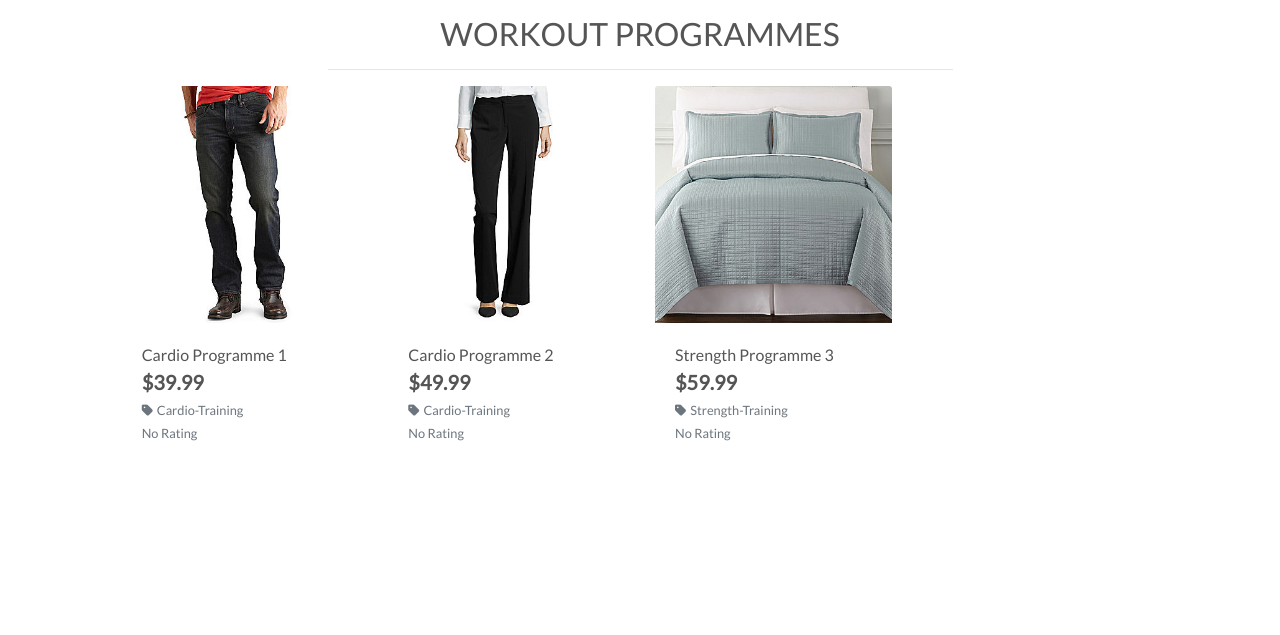
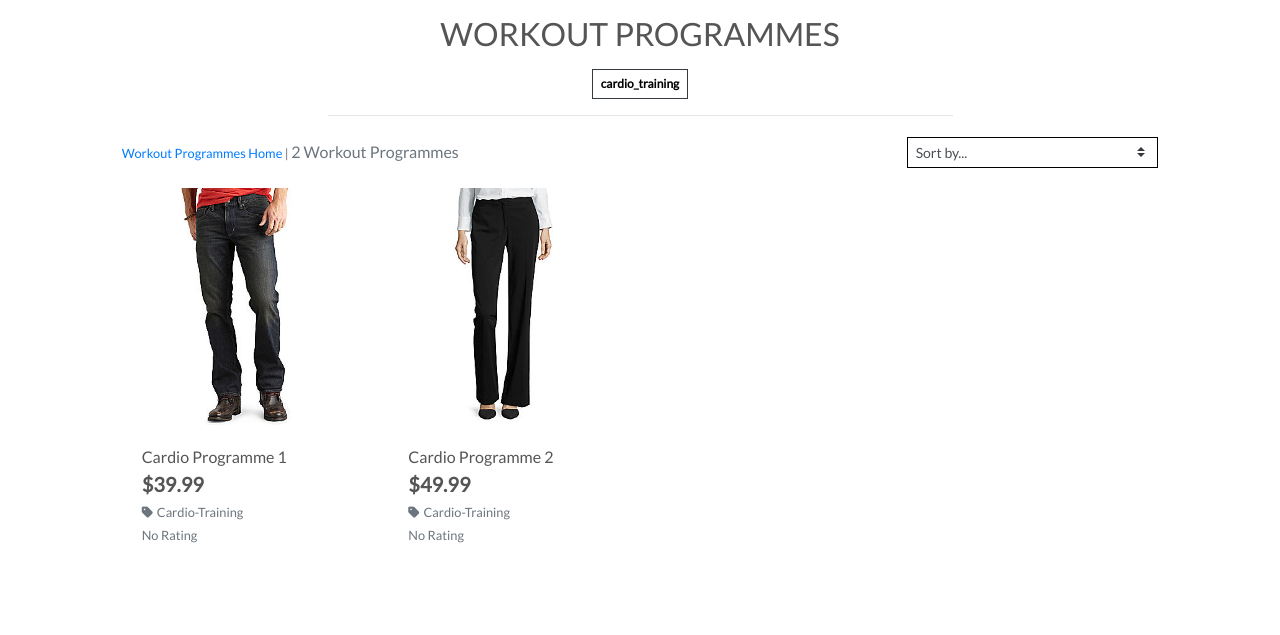
Before and after one commit to dkelly255/fitness-app, a Django app: page /products/programmes/?category=cardio_training in a window 1280 px wide. Shown: the part 165-800 px from the top of the page. Run offline with Django 3.2, Linux system fonts and the light colour scheme; data comes from the database, SQL or seed files in the repository; some libraries are stand-ins or nearby versions.

Commit message:
Add sort selector boxes on products & programmes pages

```diff
--- a/products/templates/products/programmes.html
+++ b/products/templates/products/programmes.html
@@ -15,12 +15,43 @@
         <div class="row">
             <div class="col text-center mt-3">
                 <h2 class="logo-font">Workout Programmes</h2>
+                    {% for c in current_categories %}
+                        <a class="category-badge text-decoration-none" href="{% url 'products' %}?category={{ c }}">
+                            <span class="p-2 mt-2 badge badge-white text-black rounded-0 border border-dark">{{ c }}</span>
+                        </a>
+                    {% endfor %}
                 <hr class="w-50 mb-1">
             </div>
         </div>
         <div class="row">
             <div class="product-container col-10 offset-1">
-                <div class="row mt-1 mb-2"></div>
+                <div class="row mt-1 mb-2">
+
+                    <div class="col-12 col-md-6 my-auto order-md-last d-flex justify-content-center justify-content-md-end">
+                        <div class="sort-select-wrapper w-50">
+                            <select id="sort-selector" class="custom-select custom-select-sm rounded-0 border border-{% if current_sorting != 'None_None' %}info{% else %}black{% endif %}">
+                                <option value="reset" {% if current_sorting == 'None_None' %}selected{% endif %}>Sort by...</option>
+                                <option value="price_asc" {% if current_sorting == 'price_asc' %}selected{% endif %}>Price (low to high)</option>
+                                <option value="price_desc" {% if current_sorting == 'price_desc' %}selected{% endif %}>Price (high to low)</option>
+                                <option value="rating_asc" {% if current_sorting == 'rating_asc' %}selected{% endif %}>Rating (low to high)</option>
+                                <option value="rating_desc" {% if current_sorting == 'rating_desc' %}selected{% endif %}>Rating (high to low)</option>
+                                <option value="name_asc" {% if current_sorting == 'name_asc' %}selected{% endif %}>Name (A-Z)</option>
+                                <option value="name_desc" {% if current_sorting == 'name_desc' %}selected{% endif %}>Name (Z-A)</option>
+                                <option value="category_asc" {% if current_sorting == 'category_asc' %}selected{% endif %}>Category (A-Z)</option>
+                                <option value="category_desc" {% if current_sorting == 'category_desc' %}selected{% endif %}>Category (Z-A)</option>
+                            </select>
+                        </div>
+                    </div>
+                    <div class="col-12 col-md-6 order-md-first">
+                        <p class="text-muted mt-3 text-center text-md-left">
+                            {% if search_term or current_categories or current_sorting != 'None_None' %}
+                                <span class="small"><a href="{% url 'products' %}">Workout Programmes Home</a> | </span>
+                            {% endif %}
+                            {{ programmes|length }} Workout Programmes{% if search_term %} found for <strong>"{{ search_term }}"</strong>{% endif %}
+                        </p>
+                    </div>
+
+                </div>
                 <div class="row">
                     {% for programme in programmes %}
                         <div class="col-sm-6 col-md-6 col-lg-4 col-xl-3">
--- a/products/views.py
+++ b/products/views.py
@@ -53,8 +53,6 @@ def all_products(request):
         'current_sorting': current_sorting,
     }
 
-    print(categories)
-
     return render(request, 'products/products.html', context)
 
 def all_programmes(request):
@@ -82,20 +80,20 @@ def all_programmes(request):
                     sortkey = f'-{sortkey}'
             programmes = programmes.order_by(sortkey)
 
-        # THIS CODE NOW REDUNDANT
-        # if 'category' in request.GET:
-        #     categories = request.GET['category'].split(',')
-        #     programmes = programmes.filter(category__name__in=categories)
-        #     category = Category.objects.filter(name__in=categories)
 
-        # if 'q' in request.GET:
-        #     query = request.GET['q']
-        #     if not query:
-        #         messages.error(request, "You didn't enter any search criteria")
-        #         return redirect(reverse('programmes'))
+        if 'category' in request.GET:
+            categories = request.GET['category'].split(',')
+            programmes = programmes.filter(category__name__in=categories)
+            category = Category.objects.filter(name__in=categories)
 
-        #     queries = Q(name__icontains=query) | Q(description__icontains=query)
-        #     programmes = programmes.filter(queries)
+        if 'q' in request.GET:
+            query = request.GET['q']
+            if not query:
+                messages.error(request, "You didn't enter any search criteria")
+                return redirect(reverse('programmes'))
+
+            queries = Q(name__icontains=query) | Q(description__icontains=query)
+            programmes = programmes.filter(queries)
 
     current_sorting = f'{sort}_{direction}'
 
@@ -105,6 +103,8 @@ def all_programmes(request):
         'current_categories':categories,
         'current_sorting': current_sorting,
     }
+
+    print(categories)
 
     return render(request, 'products/programmes.html', context)
 
```
Also changed, not shown: products/templates/products/products.html (+27 -1 lines).
